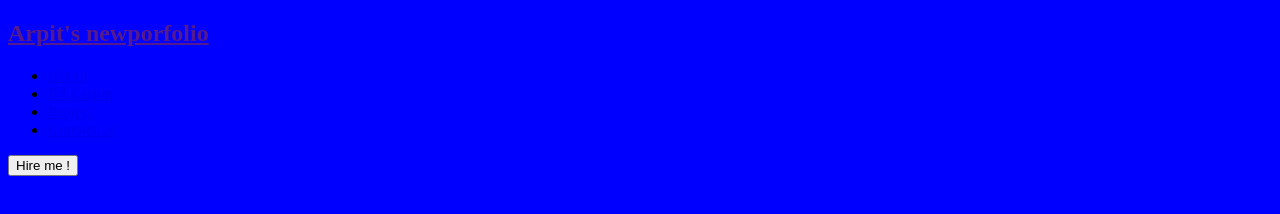
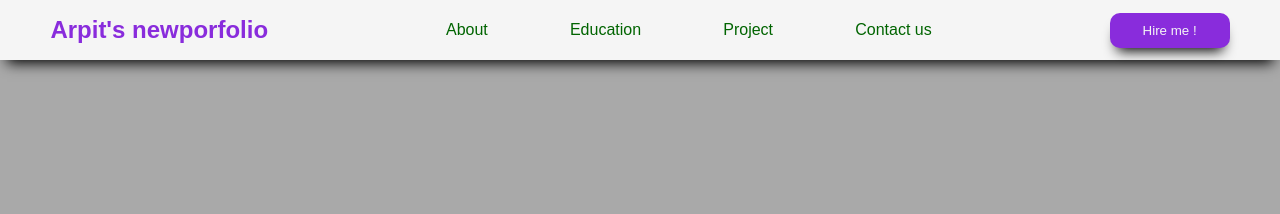
Before and after one commit to Arpit-Sharma-as/newportfolio, a plain HTML site: page index.html in a window 1280 px wide. Drawn offline with Linux system fonts and the light colour scheme.

Commit message:
css navbar

```diff
--- a/style.css
+++ b/style.css
@@ -1,3 +1,98 @@
 body{
-    background-color: blue;
+    background-color:darkgrey;
+    margin:;
 }
+* {
+    box-sizing: border-box;
+    margin: 0%;
+    padding: 0%;
+}
+
+body{
+    font-family:  sans-serif;
+    color: darkgray;
+}
+
+main{
+    width: 100%;
+}
+a{
+    text-decoration: none;
+    color:darkgreen;
+}
+
+   a:hover{
+    color: white ;
+    transform: all 250ms;
+   }
+.navbar{
+    background-color: whitesmoke;
+    position: fixed;
+    width: 100%;
+    height: 60px;
+display: flex;
+justify-content: space-around;
+align-items : center ;
+z-index : 99 ;
+-webkit-box-shadow: 0px 10px 13px -7px #000000,
+5px 5px 15px 5 px rgba(0, 0, 0, 0);
+box-shadow: 0px 10px 13px -7px #000000, 5px 5px 15px rgba(0, 0, 0, 0);
+
+}
+.logo-main-title{
+    font-size: 25px;
+    font-style: italic;
+    border-bottom: #892cdc 4px solid;
+
+ }
+
+ .logo-title {
+    color: #892cdc;
+
+ }
+
+ .title-link{
+    color:#222831 ;
+
+}
+
+.list-section{
+    width: 50%;
+}
+.list-wrap{
+    display: flex;
+    justify-content:space-evenly ;
+
+}
+.list-item{
+    list-style: none;
+    padding: 5px;
+    border-radius: 50px;
+
+}
+
+.list-item:hover {
+     background-color: #892cdc;
+     cursor: pointer;
+     transition: all 250ms;
+
+}
+.hire-btn{
+    width:120px;
+    height: 35px;
+    border: none;
+    background-color:#892cdc;
+    -webkit-box-shadow: 0px 10px 13px -7px #000000,
+5px 5px 15px 5 px rgba(0, 0, 0, 0);
+box-shadow: 0px 10px 13px -7px #000000, 5px 5px 15px rgba(0, 0, 0, 0);
+color: whitesmoke;
+border-radius: 10px;
+}
+
+.hire-btn:hover{
+    cursor:pointer;
+    transform: scale(1,1);
+    transition: all 250ms;
+
+
+}
```
